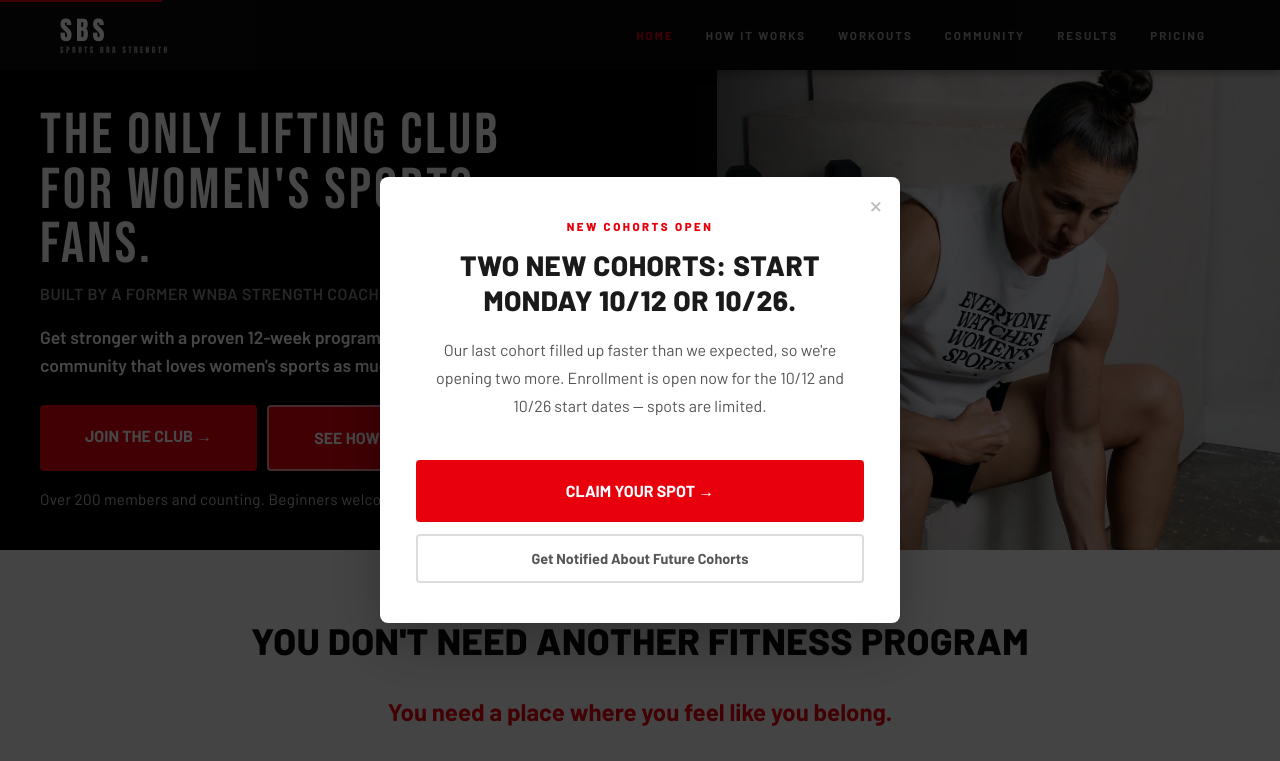
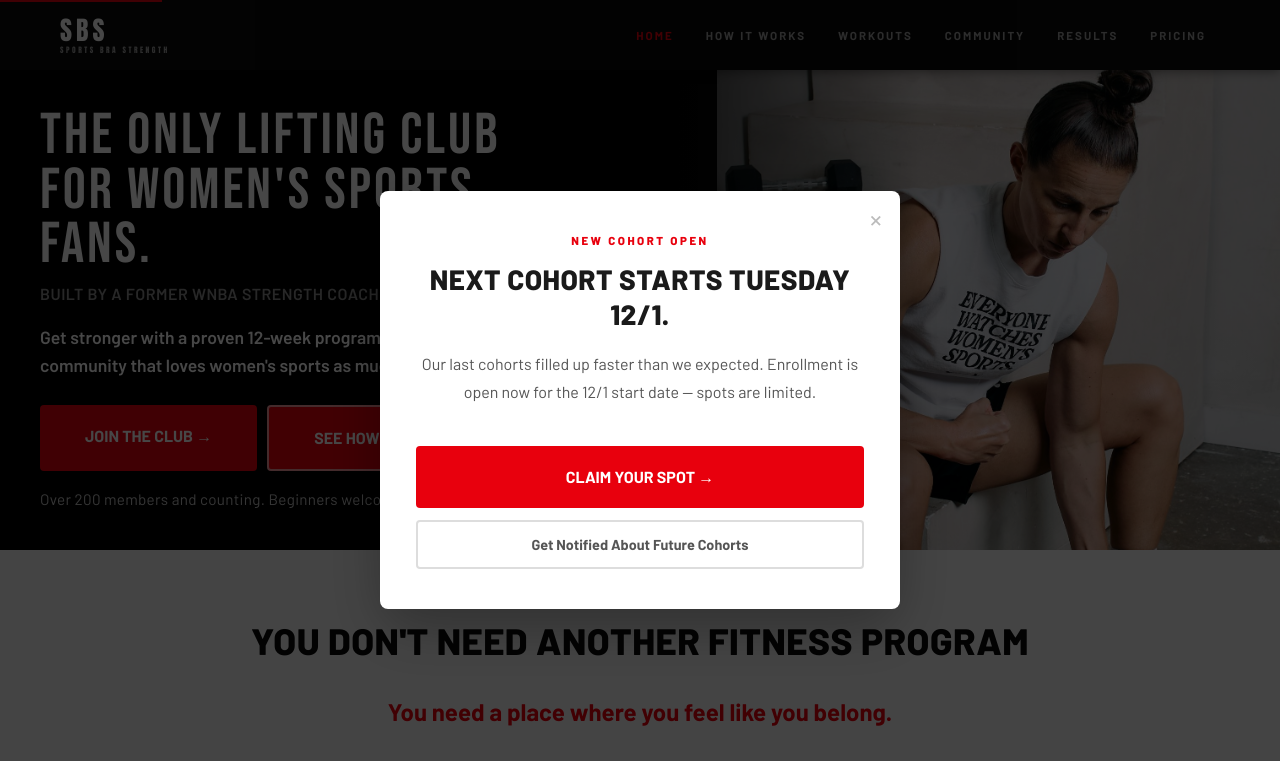
Before and after one commit to strags20/cssbstrength, a plain HTML site: page index.html in a window 1280 px wide. Shown: the top 761 px of the page. Drawn offline with Linux system fonts and the light colour scheme.

Commit message:
Update next cohort start date to 12/1
Co-Authored-By: Claude Opus 5.5 <noreply@anthropic.com>
Claude-Session: https://claude.ai/code/session_01VwGQPBnZ3i6qcAZUf1jPmr

```diff
--- a/index.html
+++ b/index.html
@@ -227,9 +227,9 @@
   <div style="background:white; border-radius:8px; max-width:520px; width:100%; padding:40px 36px; position:relative; text-align:center; box-shadow:0 20px 60px rgba(0,0,0,0.3);">
     <button id="modal-close" aria-label="Close announcement" style="position:absolute; top:14px; right:18px; background:none; border:none; font-size:1.8rem; cursor:pointer; color:#bbb; line-height:1; font-family:'Barlow',sans-serif;">×</button>
 
-    <p style="font-size:0.72rem; font-weight:800; text-transform:uppercase; letter-spacing:2.5px; color:#E8000D; margin-bottom:12px;">New Cohorts Open</p>
-    <h2 id="modal-headline" style="font-family:'Barlow',sans-serif; font-size:clamp(1.3rem,4vw,1.75rem); font-weight:800; color:#1a1a1a; line-height:1.25; margin-bottom:18px; text-transform:uppercase; letter-spacing:0.5px;">Two New Cohorts: Start Monday 10/12 or 10/26.</h2>
-    <p style="font-size:1rem; color:#555; line-height:1.75; margin-bottom:30px;">Our last cohort filled up faster than we expected, so we're opening two more. Enrollment is open now for the 10/12 and 10/26 start dates — spots are limited.</p>
+    <p style="font-size:0.72rem; font-weight:800; text-transform:uppercase; letter-spacing:2.5px; color:#E8000D; margin-bottom:12px;">New Cohort Open</p>
+    <h2 id="modal-headline" style="font-family:'Barlow',sans-serif; font-size:clamp(1.3rem,4vw,1.75rem); font-weight:800; color:#1a1a1a; line-height:1.25; margin-bottom:18px; text-transform:uppercase; letter-spacing:0.5px;">Next Cohort Starts Tuesday 12/1.</h2>
+    <p style="font-size:1rem; color:#555; line-height:1.75; margin-bottom:30px;">Our last cohorts filled up faster than we expected. Enrollment is open now for the 12/1 start date — spots are limited.</p>
 
     <div style="display:flex; flex-direction:column; gap:12px;">
       <a href="pricing.html" class="cta-button" style="display:block; text-align:center;">Claim Your Spot →</a>
@@ -275,7 +275,7 @@ document.addEventListener('DOMContentLoaded', function() {
   var emailToggle = document.getElementById('modal-email-toggle');
   var emailForm = document.getElementById('modal-email-form');
 
-  if (!localStorage.getItem('oct-cohorts-dismissed')) {
+  if (!localStorage.getItem('dec-cohort-dismissed')) {
     var modalShown = false;
     window.addEventListener('scroll', function() {
       if (modalShown) return;
@@ -289,7 +289,7 @@ document.addEventListener('DOMContentLoaded', function() {
 
   function dismissModal() {
     modal.style.display = 'none';
-    localStorage.setItem('oct-cohorts-dismissed', '1');
+    localStorage.setItem('dec-cohort-dismissed', '1');
   }
 
   closeBtn.addEventListener('click', dismissModal);
```
Also changed, not shown: pricing.html (+1 -1 lines).
